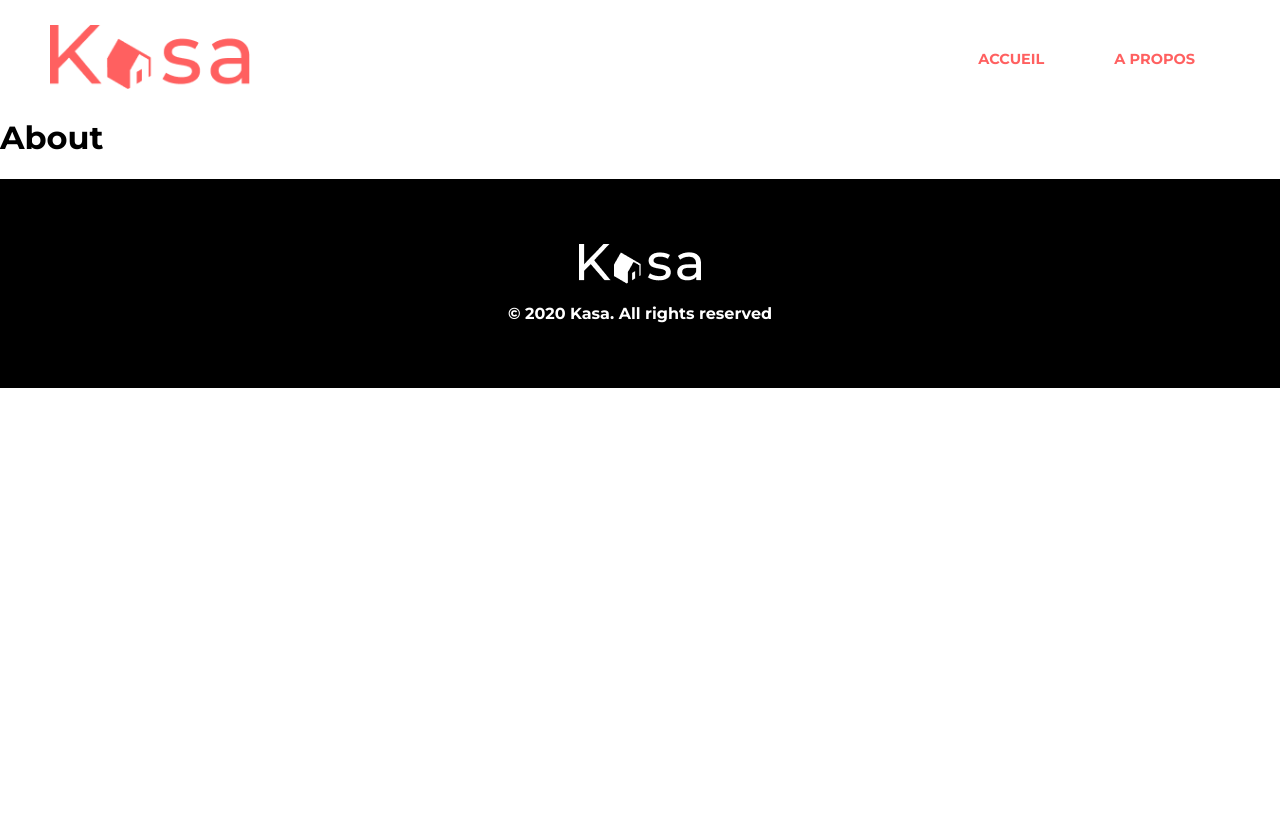
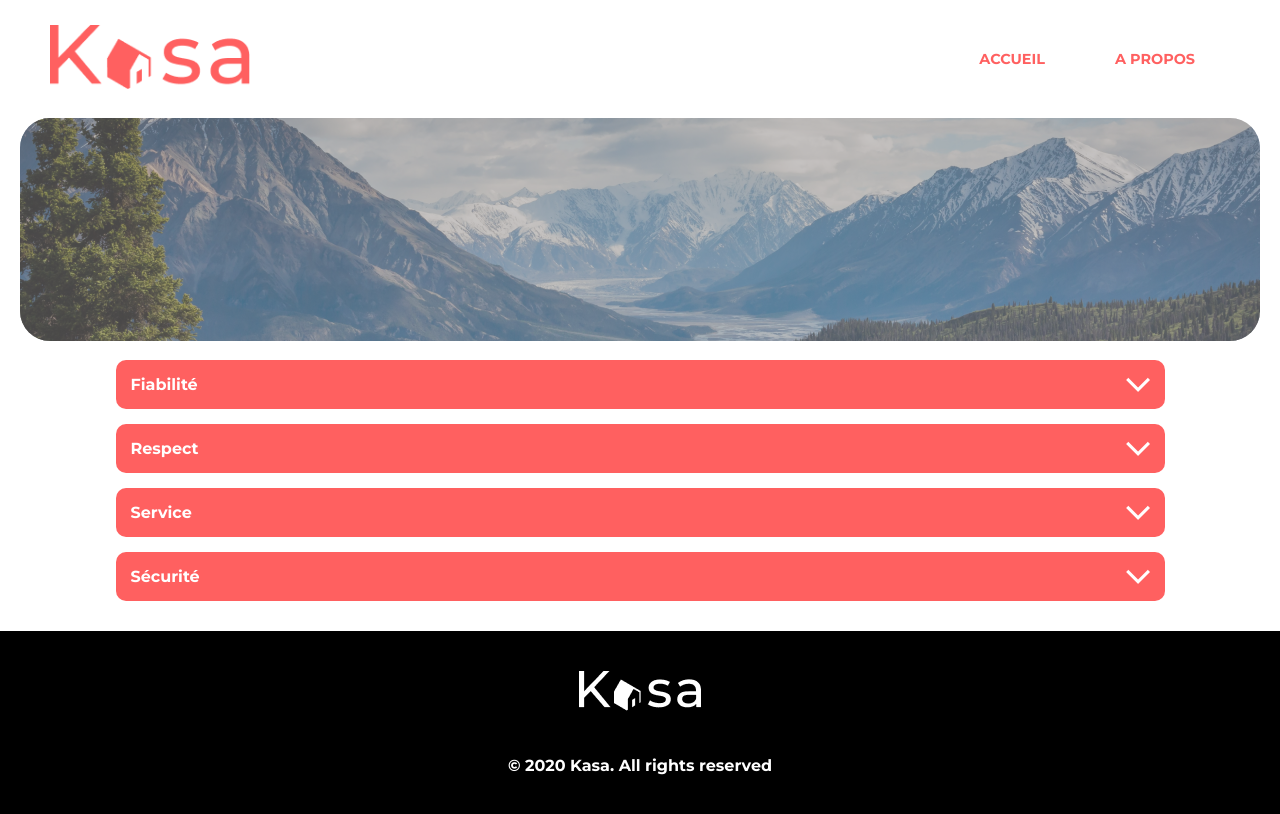
Before and after one commit to pharouqy/kasa, a React (Create React App) app: page /about in a window 1280 px wide. Shown: the top 814 px of the page. Built offline with nearby package versions, Linux system fonts and the light colour scheme.

Commit message:
About finished !!!

```diff
--- a/src/App.css
+++ b/src/App.css
@@ -4,4 +4,5 @@
 * {
   box-sizing: border-box;
   font-family: "Montserrat", "Inter", sans-serif;
+  font-size: 16px;
 }
--- /dev/null
+++ b/src/components/Colapse.js
@@ -0,0 +1,39 @@
+import { useEffect, useState } from "react";
+import "../styles/about.css";
+import vector from "../utils/vector.png";
+
+const Colapse = ({ title, description }) => {
+  const [open, isOPen] = useState(false);
+  const [rotate, setRotate] = useState("180deg");
+  const hendelColapse = (e) => {
+    e.preventDefault();
+    isOPen(!open);
+  };
+  useEffect(() => {
+    const element = document.querySelector(`.${title}`);
+    if (open) {
+      setRotate("0deg");
+      element.style.transform = `rotate(${rotate})`;
+    } else {
+      setRotate("180deg");
+      element.style.transform = `rotate(${rotate})`;
+    }
+  }, [open, isOPen, rotate, title]);
+  return (
+    <article>
+      <div onClick={hendelColapse}>
+        <h2>{title}</h2>
+        <img src={vector} alt="coche" className={title} />
+      </div>
+      {open ? (
+        <div>
+          <p>{description}</p>
+        </div>
+      ) : (
+        ""
+      )}
+    </article>
+  );
+};
+
+export default Colapse;
--- a/src/pages/About.js
+++ b/src/pages/About.js
@@ -1,7 +1,33 @@
+import "../styles/about.css";
+import bgAbout from "../utils/bg-about.png";
+import Colapse from "../components/Colapse";
+
 const About = () => {
   return (
     <div>
-      <h1>About</h1>
+      <section>
+        <div className="overlay">
+          <img src={bgAbout} alt="background" />
+        </div>
+      </section>
+      <main>
+        <Colapse
+          title="Fiabilité"
+          description="Les annonces postées sur Kasa garantissent une fiabilité totale. Les photos sont conformes aux logements, et toutes les informations sont régulièrement vérifiées  par nos équipes."
+        ></Colapse>
+        <Colapse
+          title="Respect"
+          description="La bienveillance fait partie des valeurs fondatrices de Kasa. Tout comportement discriminatoire ou de perturbation du voisinage entraînera une exclusion de notre plateforme."
+        ></Colapse>
+        <Colapse
+          title="Service"
+          description="Nos équipes se tiennent à votre disposition pour vous fournir une expérience parfaite. N'hésitez pas à nous contacter si vous avez la moindre question."
+        ></Colapse>
+        <Colapse
+          title="Sécurité"
+          description="La sécurité est la priorité de Kasa. Aussi bien pour nos hôtes que pour les voyageurs, chaque logement correspond aux critères de sécurité établis par nos services. En laissant une note aussi bien à l'hôte qu'au locataire, cela permet à nos équipes de vérifier que les standards sont bien respectés. Nous organisons également des ateliers sur la sécurité domestique pour nos hôtes."
+        ></Colapse>
+      </main>
     </div>
   );
 };
--- /dev/null
+++ b/src/styles/about.css
@@ -0,0 +1,76 @@
+section {
+  display: flex;
+  flex-direction: row;
+  flex-wrap: nowrap;
+  align-content: center;
+  justify-content: center;
+  align-items: center;
+}
+
+.overlay {
+  position: relative;
+}
+
+.overlay::after {
+  content: " ";
+  z-index: 0;
+  display: block;
+  position: absolute;
+  height: 98%;
+  width: 100%;
+  top: 0;
+  left: 0;
+  right: 0;
+  background: rgba(146, 144, 144, 0.5);
+  border-radius: 30px;
+}
+
+main {
+  display: flex;
+  flex-direction: column;
+  flex-wrap: nowrap;
+  align-content: center;
+  justify-content: center;
+  align-items: center;
+  margin: 15px 150px;
+}
+
+article {
+  margin-bottom: 15px;
+}
+
+h2 {
+  margin: 0;
+}
+
+p {
+  padding: 25px;
+  font-weight: 100;
+}
+
+article > div {
+  background-color: #ff6060;
+  color: #fff;
+  display: flex;
+  justify-content: space-between;
+  align-items: center;
+  align-content: center;
+  flex-wrap: nowrap;
+  flex-direction: row;
+  padding: 15px;
+  border-radius: 10px;
+  width: 1049px;
+}
+
+article > div:nth-child(2) {
+  background-color: #f7f7f7;
+  color: #ff6060;
+  border-radius: 0 0 20px 20px;
+  position: relative;
+  top: -5px;
+  z-index: -1;
+}
+
+.Fiabilité, .Respect, .Service, .Sécurité {
+  transform: rotate(180deg);
+}
--- a/src/styles/home.css
+++ b/src/styles/home.css
@@ -60,8 +60,10 @@ section {
     border-radius: 10px;
   }
   .overlay > h1 {
-    top: 20%;
-    right: 10%;
+    top: 15%;
+    right: 40%;
     font-size: 1.2em;
+    word-break: break-word;
+    width: 50%;
   }
 }
--- a/src/styles/nav.css
+++ b/src/styles/nav.css
@@ -22,6 +22,7 @@ li {
   color: #ff6060;
   cursor: pointer;
   text-transform: uppercase;
+  font-size: 0.9rem;
 }
 
 li:hover {
@@ -41,7 +42,7 @@ a {
     width: 145px;
     margin: 0 0 0 10px;
   }
-  li:not(last-child) {
+  a > li {
     margin: 0 15px 0 0;
   }
 }
```
Also changed, not shown: src/utils/bg-about.png (added), src/utils/vector.png (added).
